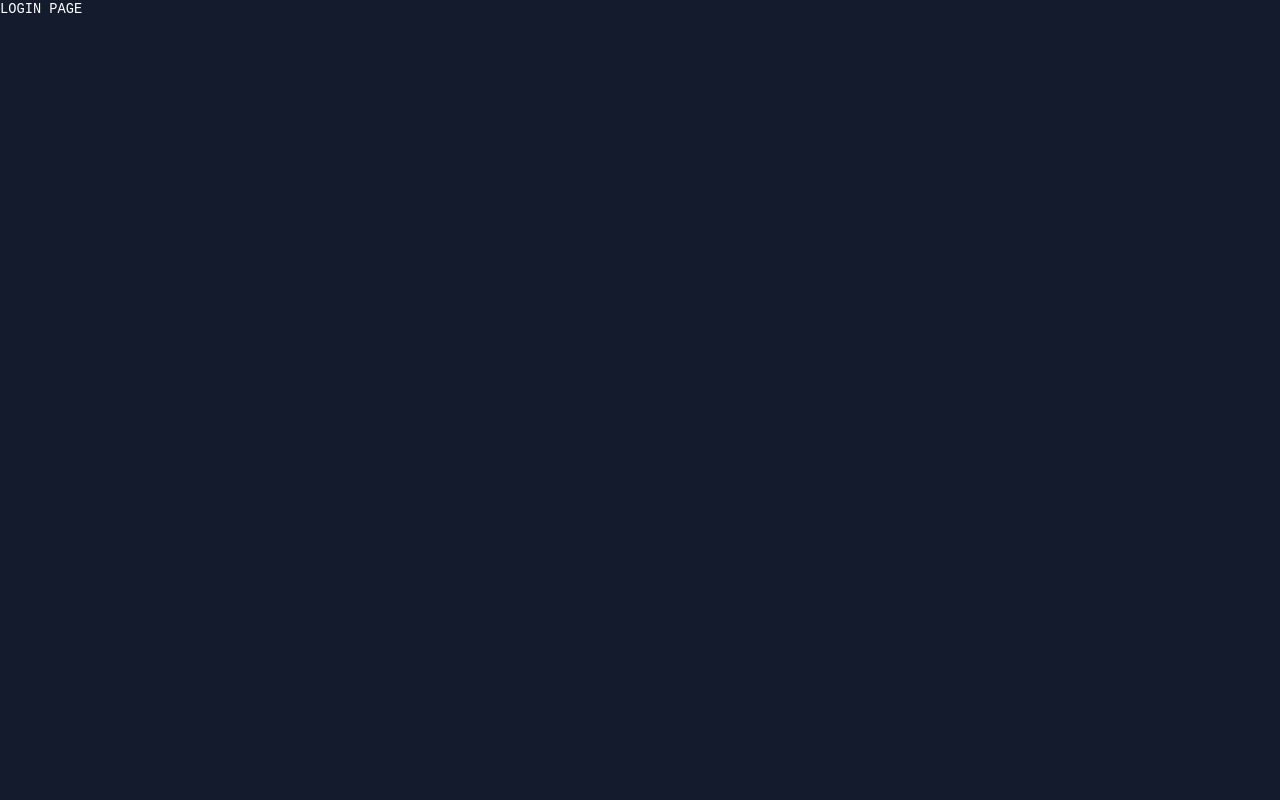
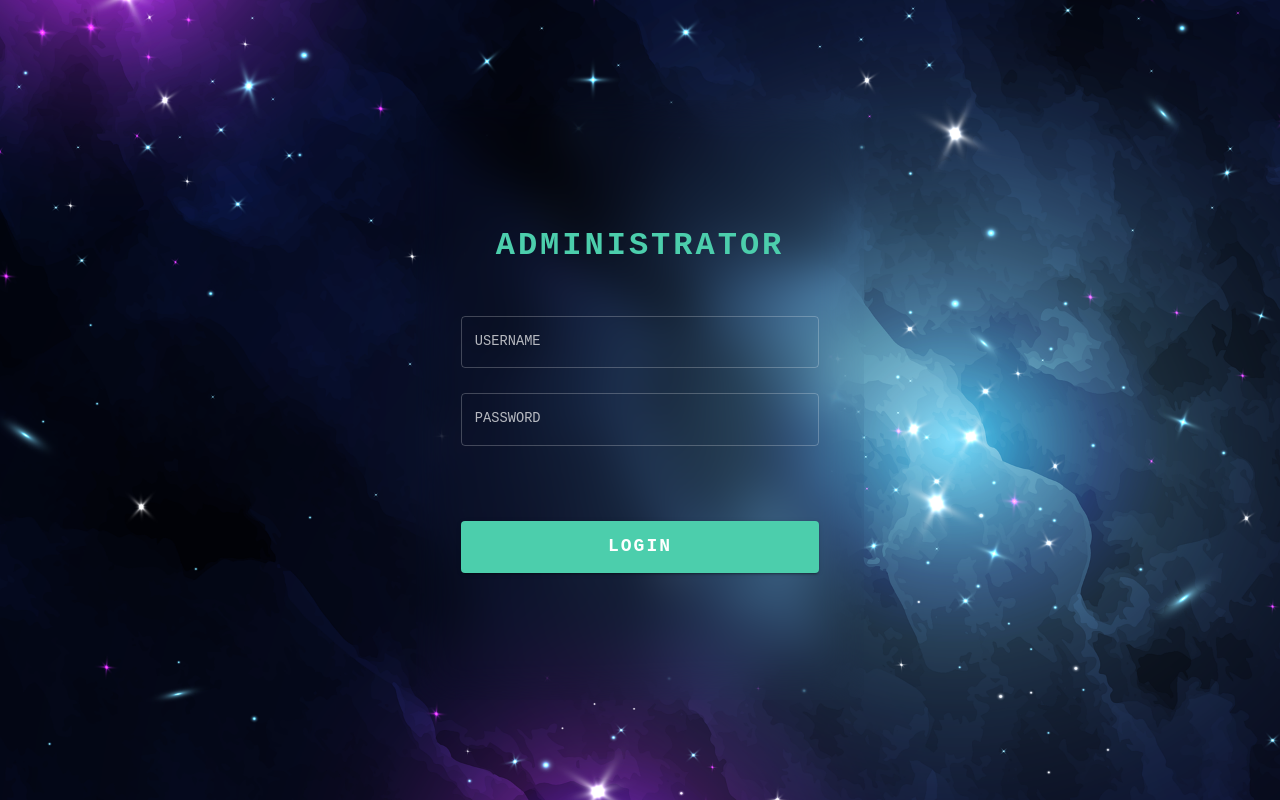
Before and after one commit to PDT-BIN/FRONTEND_MMW, a React (Vite) app: page /login in a window 1280 px wide. Built offline with nearby package versions, Linux system fonts and the light colour scheme.

Commit message:
LOGIN PAGE

```diff
--- a/src/scenes/auth/Login.jsx
+++ b/src/scenes/auth/Login.jsx
@@ -1,5 +1,123 @@
+import * as yup from "yup";
+import { Formik } from "formik";
+import { Box, Typography } from "@mui/material";
+import TextField from "../../components/customs/TextField";
+import Button from "../../components/customs/Button";
+
+const validationSchema = yup.object({
+	username: yup.string().required("Username is required!"),
+	password: yup.string().required("Password is required!"),
+});
+
+const handleFormSubmit = (values, { setSubmitting }) => {
+	// CALL API LOGIN.
+	setSubmitting(false);
+};
+
 const Login = () => {
-	return <div>LOGIN PAGE</div>;
+	return (
+		<Box
+			width="100%"
+			height="100%"
+			display="flex"
+			justifyContent="center"
+			alignItems="center"
+			sx={{
+				backgroundImage: "url(src/assets/bg_login.png)",
+				backgroundSize: "cover",
+				backgroundPosition: "center",
+			}}
+		>
+			<Box
+				width="35%"
+				height="75%"
+				display="flex"
+				flexDirection="column"
+				justifyContent="center"
+				alignItems="center"
+				gap="50px"
+				borderRadius="10px"
+				sx={{ backdropFilter: "blur(20px)" }}
+			>
+				<Typography
+					variant="h2"
+					fontWeight="bold"
+					color="secondary"
+					letterSpacing={3}
+				>
+					ADMINISTRATOR
+				</Typography>
+				<Formik
+					initialValues={{ username: "", password: "" }}
+					validationSchema={validationSchema}
+					onSubmit={handleFormSubmit}
+				>
+					{({
+						values,
+						errors,
+						touched,
+						isSubmitting,
+						handleBlur,
+						handleChange,
+						handleSubmit,
+					}) => (
+						<form
+							onSubmit={handleSubmit}
+							style={{
+								width: "100%",
+								display: "flex",
+								flexDirection: "column",
+								alignItems: "center",
+								gap: "25px",
+							}}
+						>
+							<TextField
+								name="username"
+								label="USERNAME"
+								color="secondary"
+								style={{ width: "80%" }}
+								type="text"
+								value={values.username}
+								onBlur={handleBlur}
+								onChange={handleChange}
+								error={!!touched.username && !!errors.username}
+								helperText={touched.username && errors.username}
+							/>
+							<TextField
+								name="password"
+								label="PASSWORD"
+								color="secondary"
+								style={{ width: "80%" }}
+								type="password"
+								value={values.password}
+								onBlur={handleBlur}
+								onChange={handleChange}
+								error={!!touched.password && !!errors.password}
+								helperText={touched.password && errors.password}
+							/>
+
+							<Button
+								label="LOGIN"
+								variant="contained"
+								type="submit"
+								color="secondary"
+								disabled={isSubmitting}
+								style={{
+									marginTop: "50px",
+									width: "80%",
+									padding: "10px",
+									color: "white",
+									fontWeight: "bold",
+									fontSize: "large",
+									letterSpacing: 2,
+								}}
+							/>
+						</form>
+					)}
+				</Formik>
+			</Box>
+		</Box>
+	);
 };
 
 export default Login;
```
Also changed, not shown: src/assets/bg_login.png (added).
